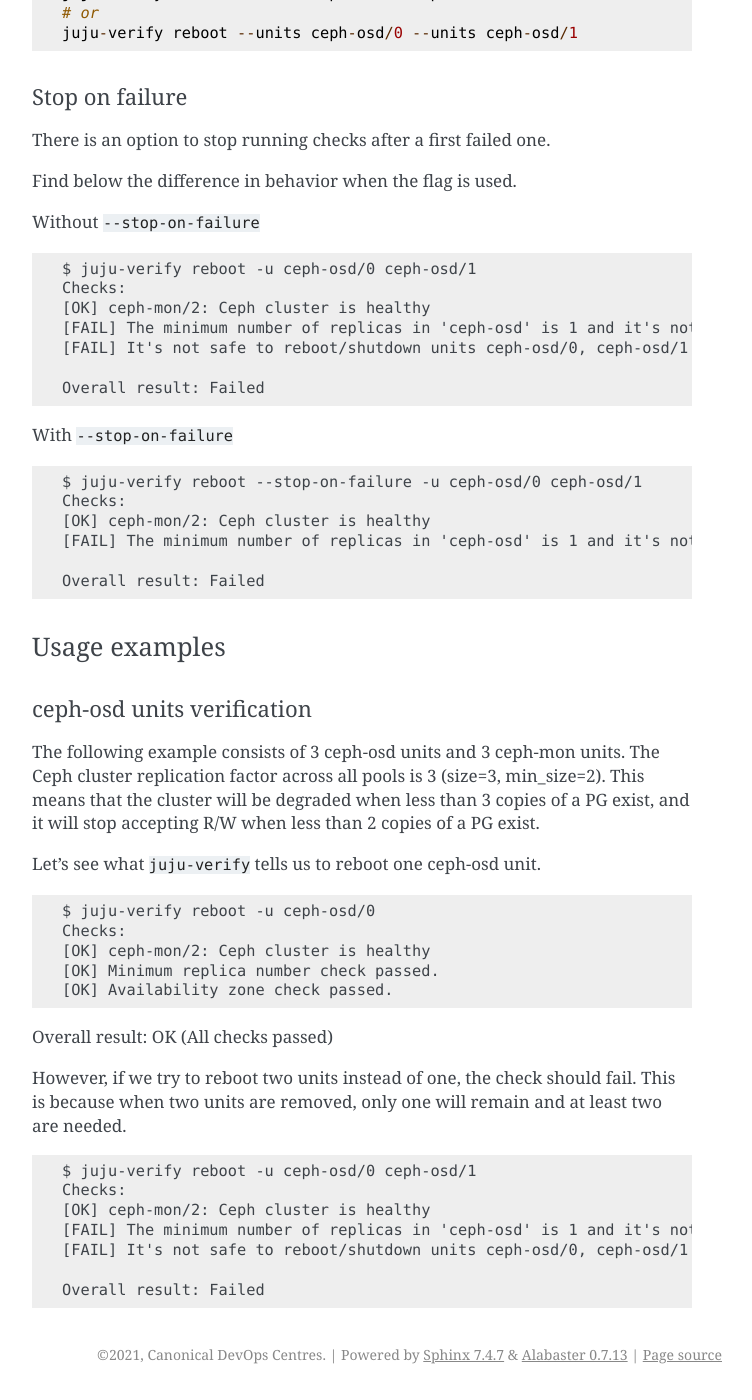
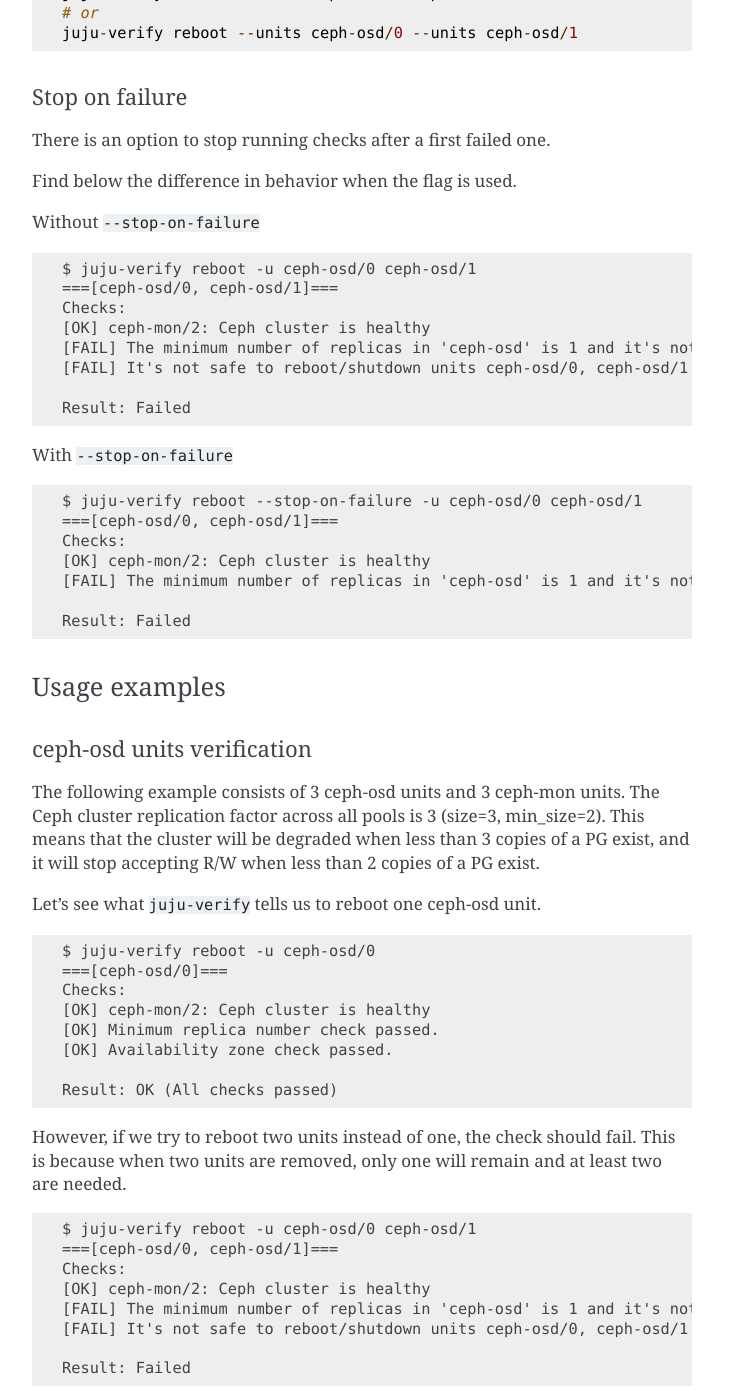
Before and after one commit to canonical/juju-verify, a Sphinx documentation site: the page built from docs/getting-started.rst, in a window 1280 px wide and 1400 px high, scrolled down 2665 px. Shown: the whole window, without its empty margins (388-1140 px from the left). Built offline with Sphinx 7.4.7, drawn with Linux system fonts in a browser that asks for light colours; pages that are not in the unit, such as notebooks, are missing from menus.

Commit message:
update docs w/ new result messages format

```diff
--- a/docs/getting-started.rst
+++ b/docs/getting-started.rst
@@ -133,22 +133,24 @@
 ::
 
   $ juju-verify reboot -u ceph-osd/0 ceph-osd/1
+  ===[ceph-osd/0, ceph-osd/1]===
   Checks:
   [OK] ceph-mon/2: Ceph cluster is healthy
   [FAIL] The minimum number of replicas in 'ceph-osd' is 1 and it's not safe to reboot/shutdown 2 units. 0 units are not active.
   [FAIL] It's not safe to reboot/shutdown units ceph-osd/0, ceph-osd/1 in the availability zone '10-default(-1),1-juju-1234-ceph-0(-2),1-juju-1234-ceph-1(-3),1-juju-1234-ceph-2(-3),0-osd.1(1),0-osd.0(2),0-osd.2(3)'.
 
-  Overall result: Failed
+  Result: Failed
 
 With ``--stop-on-failure``
 ::
 
   $ juju-verify reboot --stop-on-failure -u ceph-osd/0 ceph-osd/1
+  ===[ceph-osd/0, ceph-osd/1]===
   Checks:
   [OK] ceph-mon/2: Ceph cluster is healthy
   [FAIL] The minimum number of replicas in 'ceph-osd' is 1 and it's not safe to reboot/shutdown 2 units. 0 units are not active.
 
-  Overall result: Failed
+  Result: Failed
 
 Usage examples
 ^^^^^^^^^^^^^^
@@ -166,12 +168,13 @@
 ::
 
   $ juju-verify reboot -u ceph-osd/0
+  ===[ceph-osd/0]===
   Checks:
   [OK] ceph-mon/2: Ceph cluster is healthy
   [OK] Minimum replica number check passed.
   [OK] Availability zone check passed.
 
-Overall result: OK (All checks passed)
+  Result: OK (All checks passed)
 
 
 However, if we try to reboot two units instead of one, the check should fail.
@@ -181,12 +184,13 @@
 ::
 
   $ juju-verify reboot -u ceph-osd/0 ceph-osd/1
+  ===[ceph-osd/0, ceph-osd/1]===
   Checks:
   [OK] ceph-mon/2: Ceph cluster is healthy
   [FAIL] The minimum number of replicas in 'ceph-osd' is 1 and it's not safe to reboot/shutdown 2 units. 0 units are not active.
   [FAIL] It's not safe to reboot/shutdown units ceph-osd/0, ceph-osd/1 in the availability zone '10-default(-1),1-juju-1234-ceph-0(-2),1-juju-1234-ceph-1(-3),1-juju-1234-ceph-2(-3),0-osd.1(1),0-osd.0(2),0-osd.2(3)'.
 
-  Overall result: Failed
+  Result: Failed
 
 .. _pypi.org: https://pypi.org/project/juju-verify/
 .. _snapcraft: https://snapcraft.io/about
--- a/docs/verifiers/ceph-mon.rst
+++ b/docs/verifiers/ceph-mon.rst
@@ -11,6 +11,7 @@
 ::
 
   $ juju-verify reboot --unit ceph-mon/0
+  ===[ceph-mon/0]===
   Checks:
   [OK] check_affected_machines check passed
   [OK] check_has_sub_machines check passed
@@ -18,7 +19,7 @@
   [OK] Ceph-mon quorum check passed.
   [OK] ceph-mon/0: Ceph cluster is healthy
 
-  Overall result: OK (All checks passed)
+  Result: OK (All checks passed)
 
 
 check Juju version
--- a/docs/verifiers/ceph-osd.rst
+++ b/docs/verifiers/ceph-osd.rst
@@ -11,13 +11,14 @@
 ::
 
   $ juju-verify reboot --unit ceph-osd/0
+  ===[ceph-osd/0]===
   Checks:
   [OK] check_affected_machines check passed
   [OK] ceph-mon/1: Ceph cluster is healthy
   [OK] Minimum replica number check passed.
   [OK] Availability zone check passed.
 
-  Overall result: OK (All checks passed)
+  Result: OK (All checks passed)
 
 
 .. _check Ceph cluster health:
--- a/docs/verifiers/neutron-gateway.rst
+++ b/docs/verifiers/neutron-gateway.rst
@@ -14,6 +14,7 @@
 ::
 
   $ juju-verify reboot --unit neutron-gateway/0
+  ===[neutron-gateway/0]===
   Checks:
   [OK] check_affected_machines check passed
   [OK] check_has_sub_machines check passed
@@ -23,7 +24,7 @@
   [OK] Redundancy check passed for: router-list
   [OK] Redundancy check passed for: dhcp-networks
 
-  Overall result: OK (All checks passed)
+  Result: OK (All checks passed)
 
 
 check minimum Juju version
--- a/docs/verifiers/nova-compute.rst
+++ b/docs/verifiers/nova-compute.rst
@@ -10,13 +10,14 @@
 ::
 
   $ juju-verify reboot --unit nova-compute/0
+  ===[nova-compute/0]===
   Checks:
   [OK] check_affected_machines check passed
   [OK] check_has_sub_machines check passed
   [OK] Unit nova-compute/0 is running 0 VMs.
   [OK] Empty Availability Zone check passed.
 
-  Overall result: OK (All checks passed)
+  Result: OK (All checks passed)
 
 
 check running VMs
```
Also changed, not shown: README.md (+4 -2 lines).
